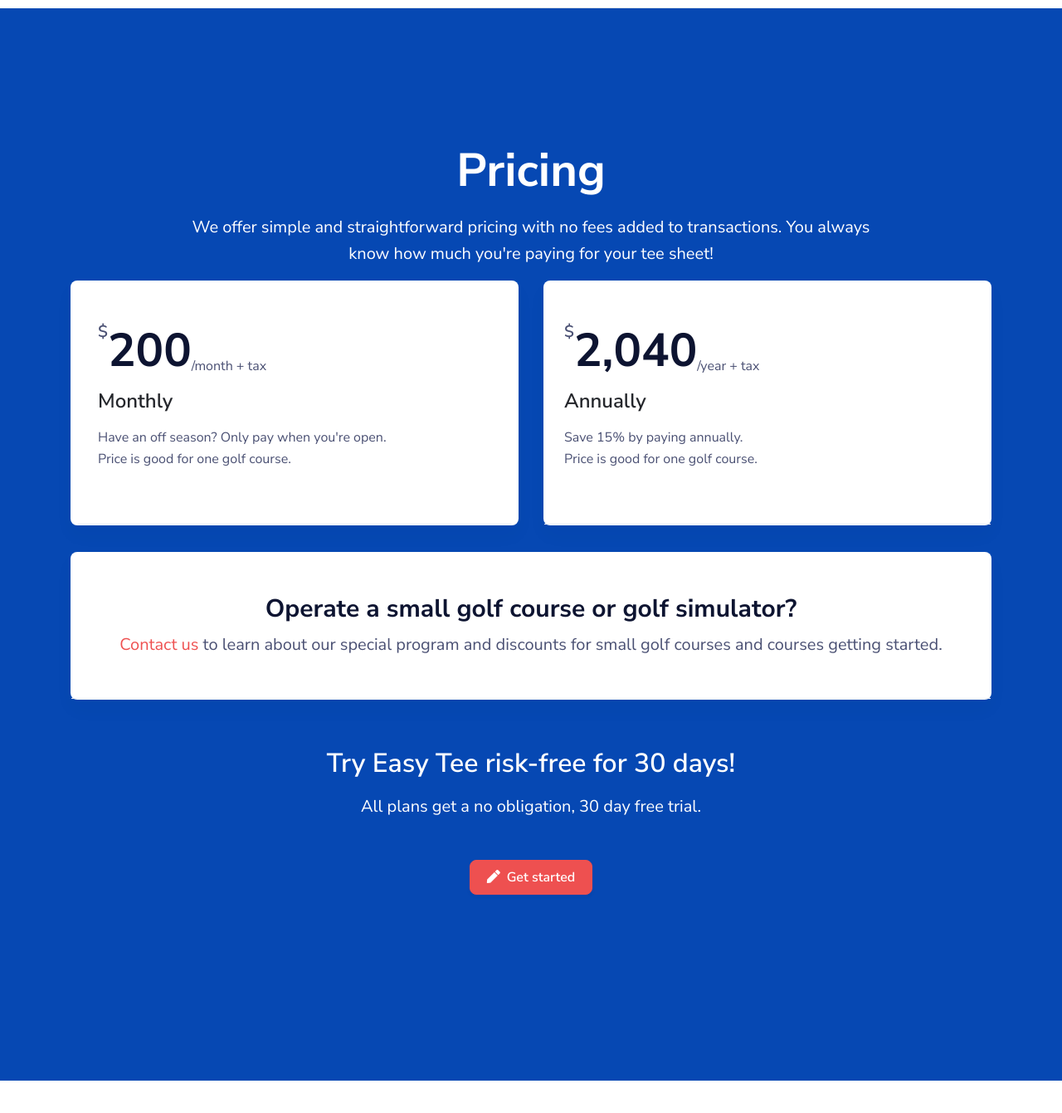
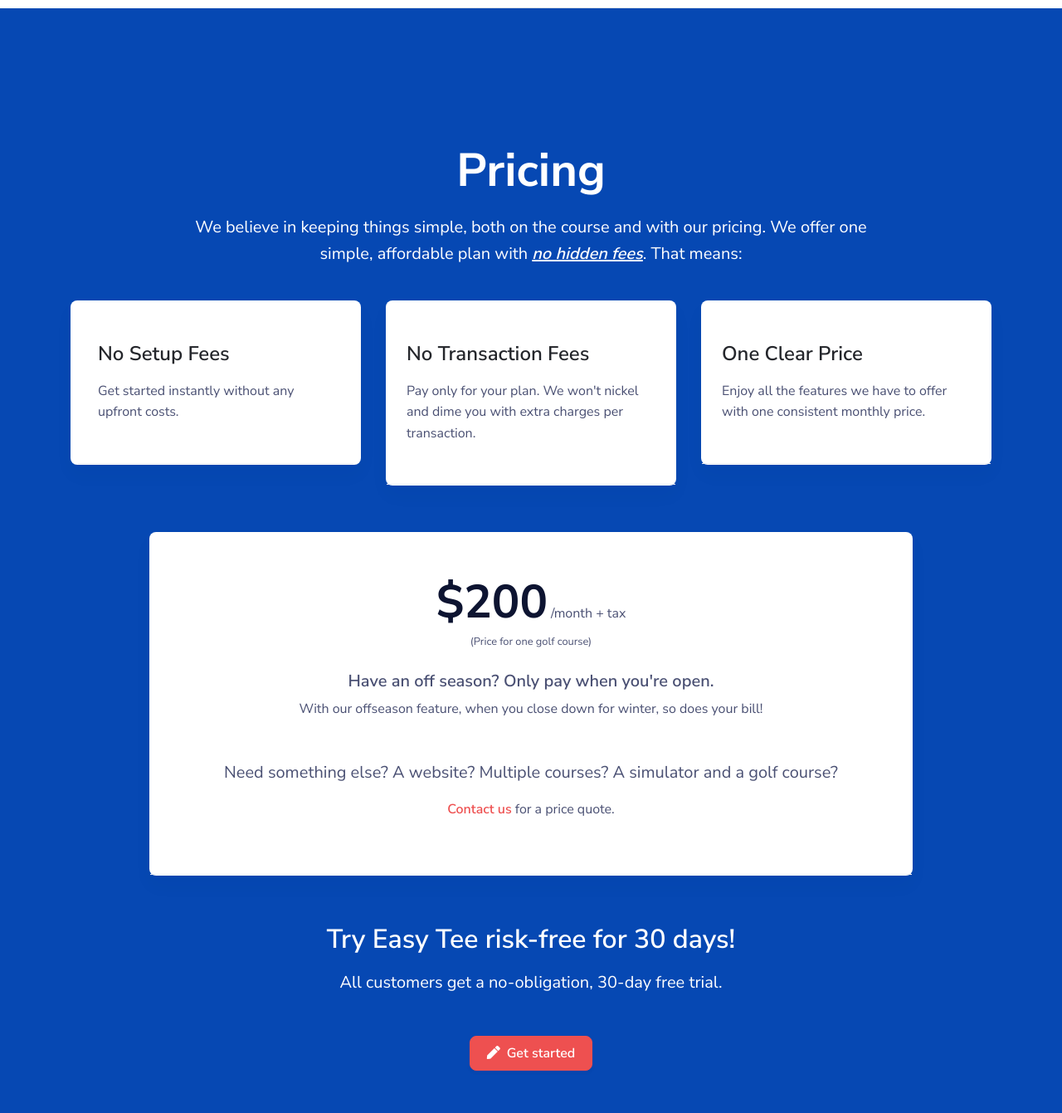
Before and after one commit to easyteegolf/easytee_front, a Jekyll site: the page built from index.html, in a window 1280 px wide and 1400 px high, scrolled down 5361 px. Shown: the top 1341 px of the window at 83% size. Built offline with Jekyll 4.4.1, drawn with Linux system fonts in a browser that asks for light colours.

Commit message:
update pricing section

```diff
--- a/index.html
+++ b/index.html
@@ -238,61 +238,61 @@ order: 0
                 <div class="row justify-content-center">
                     <div class="col-12 col-md-10 text-center">
                         <h1 class="display-2 mb-3">Pricing</h1>
-                        <p class="lead px-5">We offer simple and straightforward pricing with no fees added to transactions. You always know how much you're paying for your tee sheet!</p>
+                        <p class="lead px-5">We believe in keeping things simple, both on the course and with our pricing.  We offer one simple, affordable plan with <span class="font-weight-bold font-italic"><u>no hidden fees</u></span>. That means:</p>
                     </div>
                 </div>
-                <div class="row text-gray">
-                    <div class="col-12 col-lg-6">
+                <div class="row text-gray mt-4">
+                    <div class="col-12 col-lg-4">
                         <!-- Card -->
-                        <div class="card shadow-soft mb-5 mb-lg-2 px-2">
+                        <div class="card shadow-soft mb-4 mb-lg-2 px-2">
                             <div class="card-header border-light py-5 px-4">
-                                <!-- Price -->
-                                <div class="d-flex mb-2">
-                                    <span class="h5 mb-0">$</span>
-                                    <span class="price display-2 text-dark mb-0" data-annual="2040" data-monthly="200">200</span>
-                                    <span class="h6 font-weight-normal align-self-end">/month + tax</span>
-                                </div>
-                                <h4 class="mb-3 text-black">Monthly</h4>
-                                <p class="font-weight-normal mb-0">Have an off season? Only pay when you're open.</p>
-                                <p>Price is good for one golf course.</p>
+                                <h4 class="mb-3 text-black">No Setup Fees</h4>
+                                <p class="font-weight-normal mb-0">Get started instantly without any upfront costs.</p>
                             </div>
                         </div>
                     </div>
-                    <div class="col-12 col-lg-6">
+                    <div class="col-12 col-lg-4">
                         <!-- Card -->
-                        <div class="card shadow-soft mb-5 mb-lg-2">
+                        <div class="card shadow-soft mb-4 mb-lg-2">
                             <div class="card-header border-light py-5 px-4">
-                                <!-- Price -->
-                                <div class="d-flex mb-2 text-primary">
-                                    <span class="h5 mb-0">$</span>
-                                    <span class="price display-2 text-dark mb-0" data-annual="2040" data-monthly="200">2,040</span>
-                                    <span class="h6 font-weight-normal align-self-end">/year + tax</span>
-                                </div>
-                                <h4 class="mb-3 text-black">Annually</h4>
-                                <p class="font-weight-normal mb-0">Save 15% by paying annually.</p>
-                                <p>Price is good for one golf course.</p>
+                                <h4 class="mb-3 text-black">No Transaction Fees</h4>
+                                <p class="font-weight-normal mb-0">Pay only for your plan. We won't nickel and dime you with extra charges per transaction.</p>
+                            </div>
+                        </div>
+                    </div>
+                    <div class="col-12 col-lg-4">
+                        <!-- Card -->
+                        <div class="card shadow-soft mb-4 mb-lg-2">
+                            <div class="card-header border-light py-5 px-4">
+                                <h4 class="mb-3 text-black">One Clear Price</h4>
+                                <p class="font-weight-normal mb-0">Enjoy all the features we have to offer with one consistent monthly price.</p>
                             </div>
                         </div>
                     </div>
                 </div>
-                <div class="row mt-1 mt-lg-4 mb-5">
-                    <div class="col text-gray">
-                        <div class="card shadow-soft mb-5 mb-lg-2">
-                            <div class="card-header border-light py-5 px-4 text-center">
-                                <!-- Price -->
-                                <div class="mb-2">
-                                    <span class="price text-dark display-4 mb-0">Operate a small golf course or golf simulator?</span>
+
+                <div class="row text-gray justify-content-center mt-5">
+                    <div class="col-12 col-md-10 text-center">
+                        <div class="card shadow-soft mb-4 mb-lg-2">
+                            <div class="card-header border-light py-5 px-4">
+                                <div class="mb-4">
+                                    <span class="price display-2 text-dark mb-0" data-monthly="200">$200</span>
+                                    <span class="h6 font-weight-normal align-self-end">/month + tax</span>
+                                    <p class="small">(Price for one golf course)</p>
                                 </div>
-
-                                <p class="lead mb-0"><a href="#" data-toggle="modal" data-target="#pricing-modal" data-name="button_click_contact" data-category="small-course" data-label="Contact" class="analytic_log text-secondary">Contact us</a> to learn about our special program and discounts for small golf courses and courses getting started.</p>
+                                <p class="h5">Have an off season? Only pay when you're open.</p>
+                                <p>With our offseason feature, when you close down for winter, so does your bill!</p>
+                                <p class="lead mt-5">Need something else? A website? Multiple courses? A simulator and a golf course? </p>
+                                <p><a href="#" data-toggle="modal" data-target="#pricing-modal" data-name="button_click_contact" data-category="small-course" data-label="Contact" class="analytic_log text-secondary font-weight-bold">Contact us</a> for a price quote.</p>
                             </div>
                         </div>
                     </div>
                 </div>
-                <div class="row justify-content-center">
+
+                <div class="row justify-content-center mt-5">
                     <div class="col col-md-10 text-center">
                         <h2 class="mb-3">Try Easy Tee risk-free for 30 days!</h2>
-                        <p class="lead mb-5 px-5">All plans get a no obligation, 30 day free trial.</p>
+                        <p class="lead mb-5 px-5">All customers get a no-obligation, 30-day free trial.</p>
                         <!-- Button -->
                         <a href="https://app.easyteegolf.com/?next=/manager/newcourse/&trial=yes&modal=createAccountModal" target="_blank" class="btn btn-secondary animate-up-2 analytic_log" data-name="button_click_getstarted" data-category="OnPage" data-label="GetStarted"><i class="fas fa-pen mr-2"></i>Get started</a>
                     </div>
```
